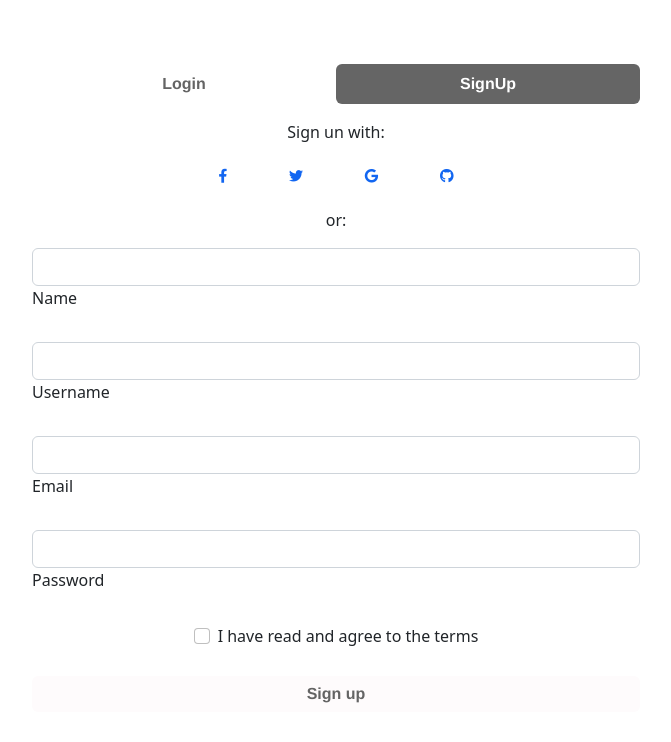
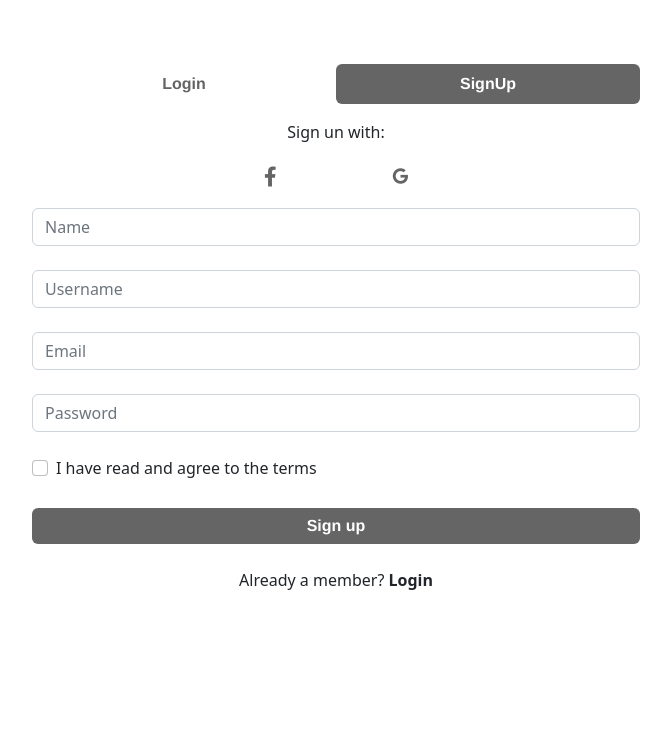
Before and after one commit to novus318/E-Commerce-SITARA, a React (Create React App) app in the folder frontend/: page /login in a window 1280 px wide. Both pictures are taken after a click on the link "SignUp". Shown: the top 742 px of the page, without its empty margins (304-975 px from the left). Built offline with nearby package versions, Linux system fonts and the light colour scheme.

Commit message:
signup designed

```diff
--- a/frontend/package.json
+++ b/frontend/package.json
@@ -17,6 +17,7 @@
     "react-bootstrap": "^2.8.0",
     "react-cool-onclickoutside": "^1.7.0",
     "react-dom": "^18.2.0",
+    "react-facebook-login": "^4.1.1",
     "react-fontawesome": "^1.7.1",
     "react-multi-carousel": "^2.8.4",
     "react-router-dom": "^6.14.1",
--- a/frontend/src/Components/Login/Login.css
+++ b/frontend/src/Components/Login/Login.css
@@ -10,3 +10,13 @@ background-color: #656565;
 color: #fff;
 margin-bottom: 1em;
 }
+a{
+    color: #656565;
+}
+.register{
+    font-weight: 600;
+    cursor: pointer;
+}
+.register:hover{
+    color: #0a58cacf;
+}
--- a/frontend/src/Components/Login/Login.js
+++ b/frontend/src/Components/Login/Login.js
@@ -15,6 +15,7 @@ import {
   MDBCheckbox
 } from 'mdb-react-ui-kit';
 import { UserContext } from '../../store/userContext';
+import FacebookLogin from 'react-facebook-login'
 
 function Login() {
   const [justifyActive, setJustifyActive] = useState('login');
@@ -24,6 +25,10 @@ function Login() {
     onSuccess: (codeResponse) => setUser(codeResponse),
     onError: (error) => console.log('Login Failed:', error)
 });
+
+const responseFacebook = (response) => {
+  console.log(response);
+}
   const handleJustifyClick = (value) => {
     if (value === justifyActive) {
       return;
@@ -54,12 +59,22 @@ function Login() {
           <div className="text-center mb-3">
             <p>Login with:</p>
             <div className='d-flex justify-content-between mx-auto'style={{width: '25%'}}>
-              <MDBBtn tag='a' color='none' className='m-1'>
-                <MDBIcon fab icon='facebook-f' size="sm"/>
-              </MDBBtn>
+
+              <FacebookLogin
+    appId="1088597931155576"
+    autoLoad={true}
+    fields="name,email,picture"
+    callback={responseFacebook}
+    render={(renderProps) => (
+      <MDBBtn tag='a' color='none' className='m-1' onClick={renderProps.onClick}>
+        <MDBIcon fab icon='facebook-f' size="lg" />
+      </MDBBtn>
+    )}
+  />
+
 
               <MDBBtn onClick={() => login()} tag='a' color='none' className='m-1'>
-              <MDBIcon fab icon='google' size="sm" />
+              <MDBIcon fab icon='google' size="lg" />
               </MDBBtn>
             </div>
           </div>
@@ -72,7 +87,7 @@ function Login() {
           </div>
           <MDBBtn className='btn-login col-6'>Login</MDBBtn>
           </form>
-          <p className="text-center">Not a member? <span className='' onClick={() => handleJustifyClick('signUp')} active={justifyActive === 'signUp'}>Register</span></p>
+          <p className="text-center">Not a member? <span className='register' onClick={() => handleJustifyClick('signUp')} active={justifyActive === 'signUp'}>Register</span></p>
 
         </MDBTabsPane>
 
@@ -81,38 +96,29 @@ function Login() {
           <div className="text-center mb-3">
             <p>Sign un with:</p>
 
-            <div className='d-flex justify-content-between mx-auto' style={{width: '40%'}}>
-              <MDBBtn tag='a' color='none' className='m-1' style={{ color: '#1266f1' }}>
-                <MDBIcon fab icon='facebook-f' size="sm"/>
+            <div className='d-flex justify-content-between mx-auto' style={{width: '25%'}}>
+              <MDBBtn tag='a' color='none' className='m-1'>
+                <MDBIcon fab icon='facebook-f' size="lg"/>
               </MDBBtn>
 
-              <MDBBtn tag='a' color='none' className='m-1' style={{ color: '#1266f1' }}>
-                <MDBIcon fab icon='twitter' size="sm"/>
-              </MDBBtn>
-
-              <MDBBtn tag='a' color='none' className='m-1' style={{ color: '#1266f1' }}>
-                <MDBIcon fab icon='google' size="sm"/>
-              </MDBBtn>
-
-              <MDBBtn tag='a' color='none' className='m-1' style={{ color: '#1266f1' }}>
-                <MDBIcon fab icon='github' size="sm"/>
+              <MDBBtn onClick={() => login()} tag='a' color='none' className='m-1' >
+                <MDBIcon fab icon='google' size="gl"/>
               </MDBBtn>
             </div>
+          </div>
+        <form>
+          <MDBInput wrapperClass='mb-4' placeholder='Name'  type='text'/>
+          <MDBInput wrapperClass='mb-4' placeholder='Username' type='text'/>
+          <MDBInput wrapperClass='mb-4' placeholder='Email' type='email'/>
+          <MDBInput wrapperClass='mb-4' placeholder='Password' type='password'/>
 
-            <p className="text-center mt-3">or:</p>
+          <div className='d-flex mb-4'>
+            <MDBCheckbox name='flexCheck' label='I have read and agree to the terms' />
           </div>
 
-          <MDBInput wrapperClass='mb-4' label='Name' id='form1' type='text'/>
-          <MDBInput wrapperClass='mb-4' label='Username' id='form1' type='text'/>
-          <MDBInput wrapperClass='mb-4' label='Email' id='form1' type='email'/>
-          <MDBInput wrapperClass='mb-4' label='Password' id='form1' type='password'/>
-
-          <div className='d-flex justify-content-center mb-4'>
-            <MDBCheckbox name='flexCheck' id='flexCheckDefault' label='I have read and agree to the terms' />
-          </div>
-
-          <MDBBtn className="mb-4 w-100">Sign up</MDBBtn>
-
+          <MDBBtn className="mb-4 w-100 btn-login">Sign up</MDBBtn>
+          </form>
+          <p className="text-center">Already a member? <span className='register' onClick={() => handleJustifyClick('login')} active={justifyActive === 'login'}>Login</span></p>
         </MDBTabsPane>
 
       </MDBTabsContent>
```
Also changed, not shown: frontend/src/Components/Signup/Signup.js (deleted, +0 -11 lines), frontend/src/Components/Signup/Signup.css (deleted), 1 other file (tests, documents, lock files or other folders).
